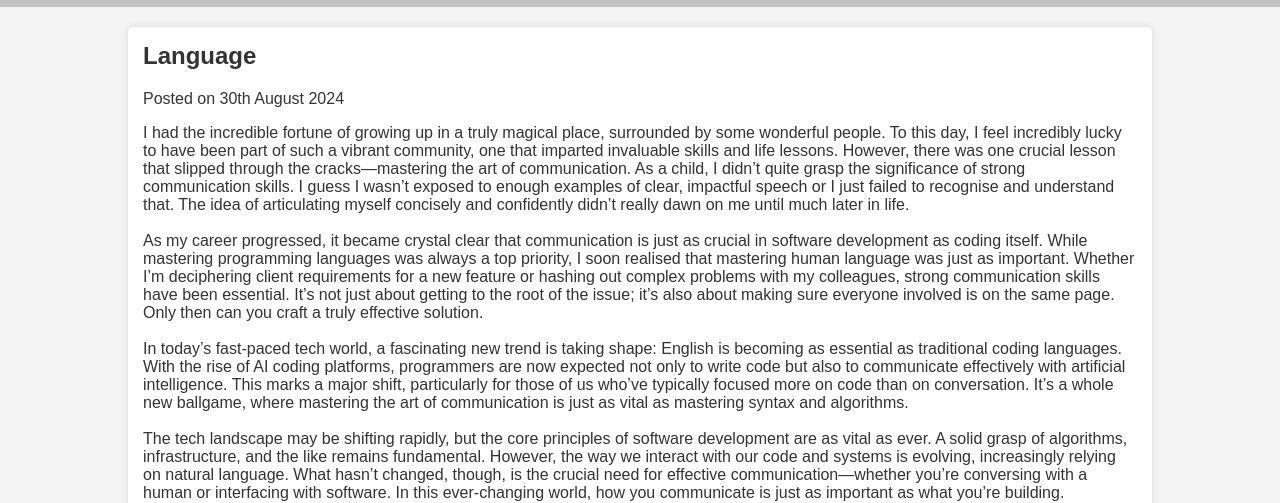
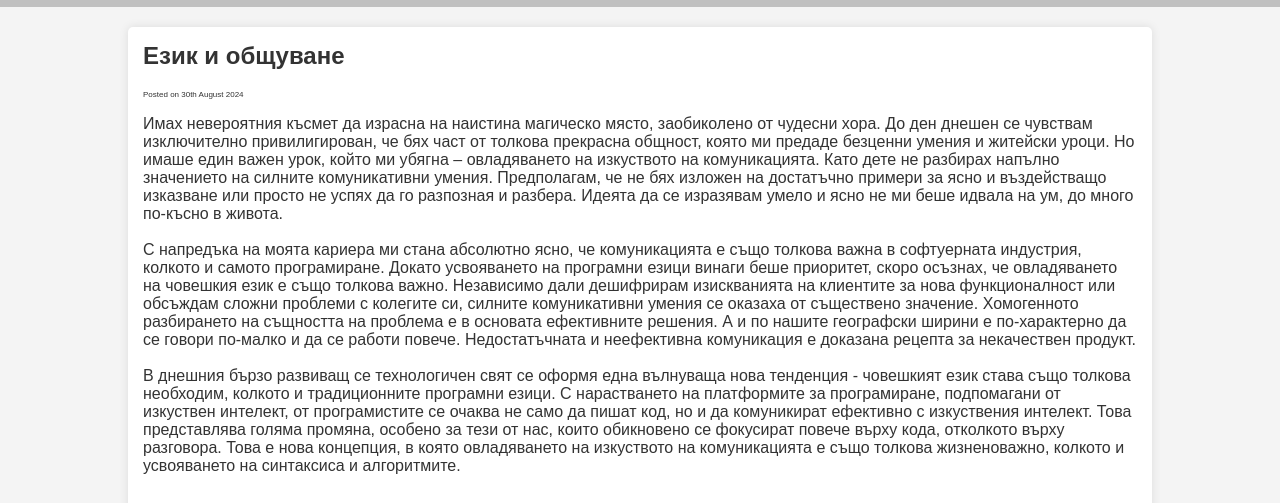
Before and after one commit to TTeTbP/ttetbp.github.io, a plain HTML site: page index.html in a window 1280 px wide. Shown: the part 312-815 px from the top of the page. Drawn offline with Linux system fonts and the light colour scheme.

Commit message:
Update index.html

```diff
--- a/index.html
+++ b/index.html
@@ -81,16 +81,16 @@
 
 <div class="container">
     <div class="post">
-        <h2>Language</h2>
-        <p>Posted on 30th August 2024</p>
-        <p>I had the incredible fortune of growing up in a truly magical place, surrounded by some wonderful people. To this day, I feel incredibly lucky to have been part of such a vibrant community, one that imparted invaluable skills and life lessons. However, there was one crucial lesson that slipped through the cracks—mastering the art of communication. As a child, I didn’t quite grasp the significance of strong communication skills. I guess I wasn’t exposed to enough examples of clear, impactful speech or I just failed to recognise and understand that. The idea of articulating myself concisely and confidently didn’t really dawn on me until much later in life.
-<br><br>
-As my career progressed, it became crystal clear that communication is just as crucial in software development as coding itself. While mastering programming languages was always a top priority, I soon realised that mastering human language was just as important. Whether I’m deciphering client requirements for a new feature or hashing out complex problems with my colleagues, strong communication skills have been essential. It’s not just about getting to the root of the issue; it’s also about making sure everyone involved is on the same page. Only then can you craft a truly effective solution.
-<br><br>
-In today’s fast-paced tech world, a fascinating new trend is taking shape: English is becoming as essential as traditional coding languages. With the rise of AI coding platforms, programmers are now expected not only to write code but also to communicate effectively with artificial intelligence. This marks a major shift, particularly for those of us who’ve typically focused more on code than on conversation. It’s a whole new ballgame, where mastering the art of communication is just as vital as mastering syntax and algorithms.
-<br><br>
-The tech landscape may be shifting rapidly, but the core principles of software development are as vital as ever. A solid grasp of algorithms, infrastructure, and the like remains fundamental. However, the way we interact with our code and systems is evolving, increasingly relying on natural language. What hasn’t changed, though, is the crucial need for effective communication—whether you’re conversing with a human or interfacing with software. In this ever-changing world, how you communicate is just as important as what you’re building.
- </div>
+        <h2>Език и общуване</h2>
+        <p style="font-size: 8px;">Posted on 30th August 2024</p>
+        <p>Имах невероятния късмет да израсна на наистина магическо място, заобиколено от чудесни хора. До ден днешен се чувствам изключително привилигирован, че бях част от толкова прекрасна общност, която ми предаде безценни умения и житейски уроци. Но имаше един важен урок, който ми убягна – овладяването на изкуството на комуникацията. Като дете не разбирах напълно значението на силните комуникативни умения. Предполагам, че не бях изложен на достатъчно примери за ясно и въздействащо изказване или просто не успях да го разпозная и разбера. Идеята да се изразявам умело и ясно не ми беше идвала на ум, до много по-късно в живота.
+        <br><br>
+        С напредъка на моята кариера ми стана абсолютно ясно, че комуникацията е също толкова важна в софтуерната индустрия, колкото и самото програмиране. Докато усвояването на програмни езици винаги беше приоритет, скоро осъзнах, че овладяването на човешкия език е също толкова важно. Независимо дали дешифрирам изискванията на клиентите за нова функционалност или обсъждам сложни проблеми с колегите си, силните комуникативни умения се оказаха от съществено значение. Хомогенното разбирането на същността на проблема е в основата ефективните решения. А и по нашите географски ширини е по-характерно да се говори по-малко и да се работи повече. Недостатъчната и неефективна комуникация е доказана рецепта за некачествен продукт.
+        <br><br>
+        В днешния бързо развиващ се технологичен свят се оформя една вълнуваща нова тенденция - човешкият език става също толкова необходим, колкото и традиционните програмни езици. С нарастването на платформите за програмиране, подпомагани от изкуствен интелект, от програмистите се очаква не само да пишат код, но и да комуникират ефективно с изкуствения интелект. Това представлява голяма промяна, особено за тези от нас, които обикновено се фокусират повече върху кода, отколкото върху разговора. Това е нова концепция, в която овладяването на изкуството на комуникацията е също толкова жизненоважно, колкото и усвояването на синтаксиса и алгоритмите.<br><br>
+        <br><br>
+        Технологичният пейзаж може да се променя бързо, но основните принципи на софтуерната разработка остават непроменени. Отличното разбиране на програмни алгоритми, добри практики и инфраструктура все още има фундаментално значение. Въпреки това начинът, по който взаимодействаме с кода и системите, се променя и все повече зависи от естествения човешки език. Това, което не се е променило обаче, е необходимостта от ефективна комуникация – независимо дали общуваме с човек или взаимодействаме със софтуер. В този непрекъснато променящ се свят, начинът, по който комуникираме, е също толкова важен, колкото и това, което създаваме.
+    </div>
 </div>
 
 <footer>
```
